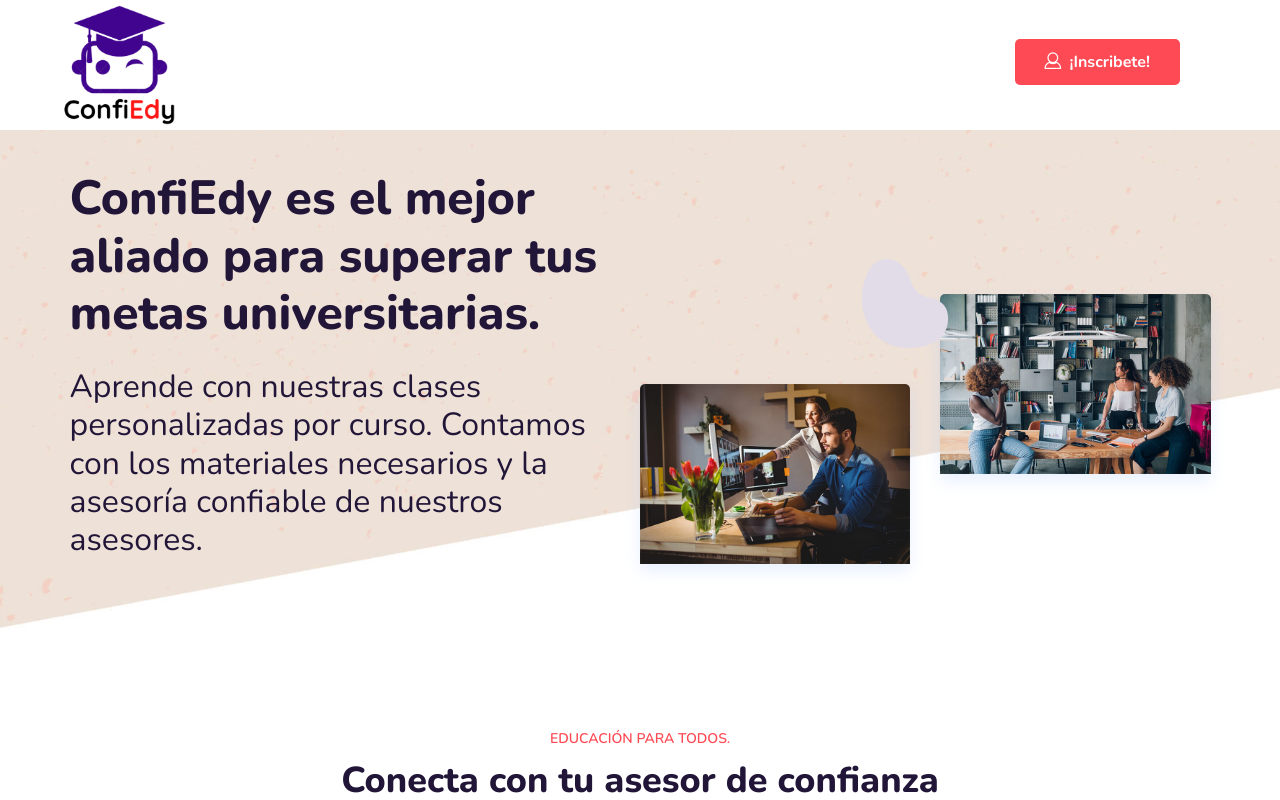
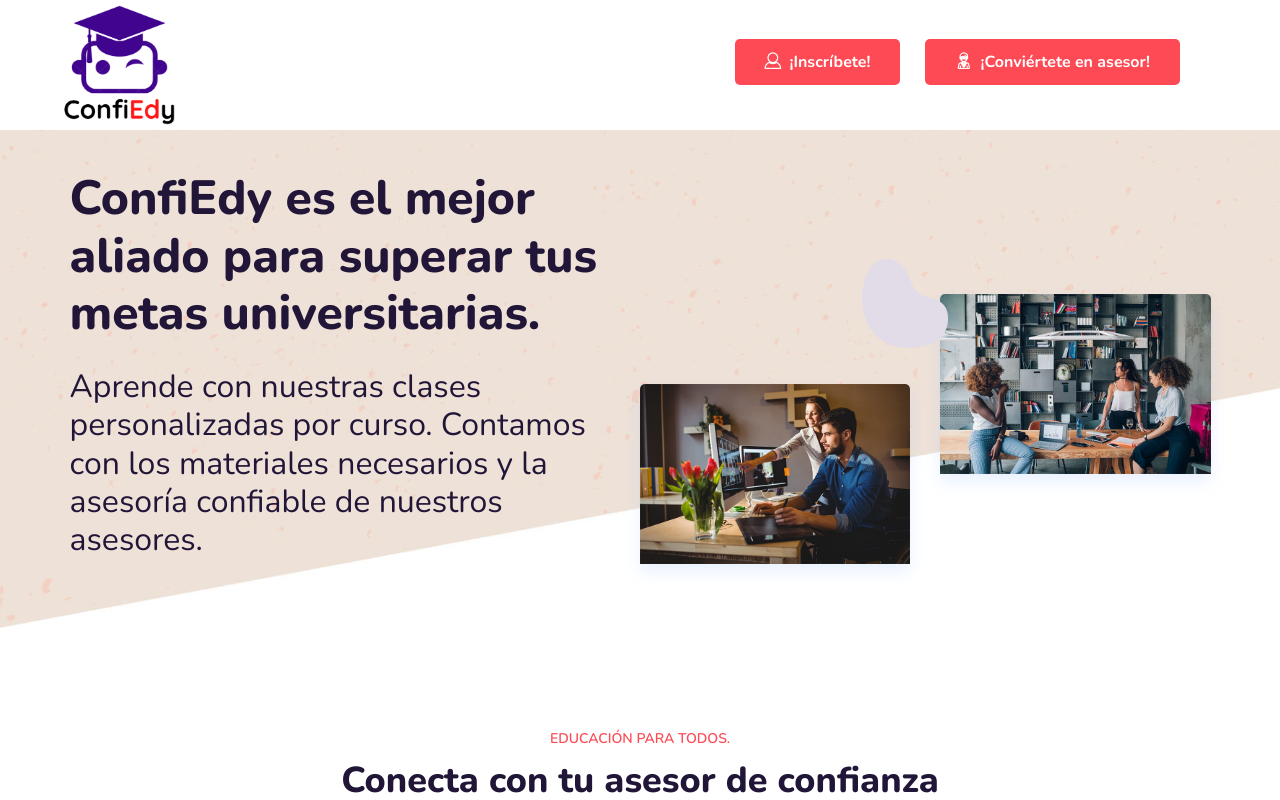
Before and after one commit to cesarestrada090/confiedy_landing, a Next.js app in the folder edemy/: page / in a window 1280 px wide. Shown: the top 800 px of the page. Built offline with nearby package versions, Linux system fonts and the light colour scheme; no server answers; a web font is replaced by a local one; what styletron-engine-monolithic, styletron-react would draw is missing.

Commit message:
add convierte en asesor

```diff
--- a/edemy/components/_App/Navbar.js
+++ b/edemy/components/_App/Navbar.js
@@ -63,7 +63,16 @@ const Navbar = () => {
                                     <div className="option-item">
                                         <Link href="https://wa.me/51996115374">
                                             <a className="default-btn" >
-                                                <i className="flaticon-user"></i> ¡Inscribete! <span></span>
+                                                <i className="flaticon-user"></i> ¡Inscríbete! <span></span>
+                                            </a>
+                                        </Link>
+                                    </div>
+                                </div>
+                                <div className="others-option d-flex align-items-center">
+                                    <div className="option-item">
+                                        <Link href="https://forms.gle/P39JfsTAkZ1cc4yN8">
+                                            <a className="default-btn" >
+                                                <i className="flaticon-teacher"></i>¡Conviértete en asesor!<span></span>
                                             </a>
                                         </Link>
                                     </div>
```
